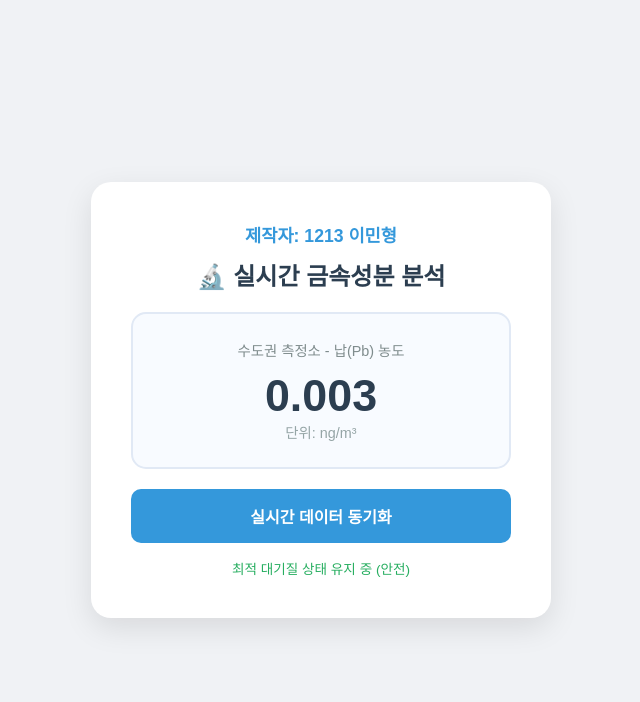
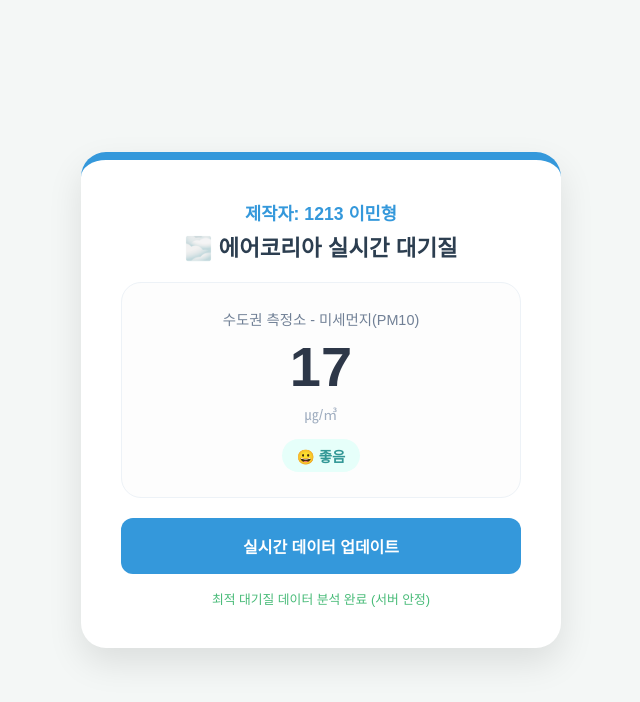
Before and after one commit to jbs361213-cell/metal-dust-api, a plain HTML site: page index.html in a window 1280 px wide. Shown: the whole page, without its empty margins (319-959 px from the left). Drawn offline with Linux system fonts and the light colour scheme; no server answers.

Commit message:
Refactor index.html for real-time air quality monitoring

```diff
--- a/index.html
+++ b/index.html
@@ -2,78 +2,99 @@
 <html lang="ko">
 <head>
     <meta charset="UTF-8">
-    <title>1213 이민형 - 대기 성분 분석 시스템</title>
+    <title>1213 이민형 - 실시간 대기질 모니터링</title>
     <style>
-        body { font-family: 'Pretendard', sans-serif; background: #f0f2f5; display: flex; justify-content: center; align-items: center; height: 100vh; margin: 0; }
-        .card { background: white; width: 380px; padding: 40px; border-radius: 20px; box-shadow: 0 10px 30px rgba(0,0,0,0.1); text-align: center; }
-        .user-info { color: #3498db; font-weight: bold; font-size: 1.1rem; margin-bottom: 10px; display: block; }
-        h1 { color: #2c3e50; font-size: 1.5rem; margin-top: 0; }
-        .data-display { background: #f8fbff; border: 2px solid #e1e9f5; padding: 25px; border-radius: 15px; margin: 20px 0; }
-        .label { color: #7f8c8d; font-size: 0.9rem; margin-bottom: 10px; }
-        .value { font-size: 2.8rem; font-weight: 800; color: #2c3e50; transition: all 0.5s; }
-        .unit { color: #95a5a6; font-size: 0.9rem; }
-        button { width: 100%; padding: 15px; background: #3498db; color: white; border: none; border-radius: 10px; cursor: pointer; font-size: 1rem; font-weight: bold; }
-        button:hover { background: #2980b9; }
-        #status-msg { margin-top: 15px; font-size: 0.85rem; color: #27ae60; font-weight: 500; }
+        body { font-family: 'Pretendard', sans-serif; background: #f4f7f6; display: flex; justify-content: center; align-items: center; height: 100vh; margin: 0; }
+        .dashboard { background: white; width: 400px; padding: 40px; border-radius: 25px; box-shadow: 0 15px 35px rgba(0,0,0,0.1); text-align: center; border-top: 8px solid #3498db; }
+        .student-tag { color: #3498db; font-weight: bold; font-size: 1.1rem; margin-bottom: 5px; display: block; }
+        h1 { color: #2c3e50; font-size: 1.4rem; margin-top: 0; margin-bottom: 20px; }
+        .data-panel { background: #fdfdfd; border: 1px solid #edf2f7; padding: 25px; border-radius: 20px; margin-bottom: 20px; }
+        .label { color: #718096; font-size: 0.9rem; margin-bottom: 10px; }
+        .value-box { display: flex; flex-direction: column; align-items: center; }
+        .dust-value { font-size: 3.5rem; font-weight: 800; color: #2d3748; line-height: 1; }
+        .unit { font-size: 0.9rem; color: #a0aec0; margin-top: 8px; }
+        .status-badge { display: inline-block; padding: 6px 15px; border-radius: 20px; font-weight: bold; margin-top: 15px; font-size: 0.9rem; }
+        .good { background: #e6fffa; color: #319795; }
+        button { width: 100%; padding: 16px; background: #3498db; color: white; border: none; border-radius: 12px; cursor: pointer; font-size: 1rem; font-weight: bold; transition: 0.3s; }
+        button:hover { background: #2980b9; transform: translateY(-2px); }
+        #log-msg { margin-top: 15px; font-size: 0.8rem; color: #a0aec0; }
     </style>
 </head>
 <body>
 
-<div class="card">
-    <span class="user-info">제작자: 1213 이민형</span>
-    <h1>🔬 실시간 금속성분 분석</h1>
+<div class="dashboard">
+    <span class="student-tag">제작자: 1213 이민형</span>
+    <h1>🌫️ 에어코리아 실시간 대기질</h1>
 
-    <div class="data-display">
-        <div class="label">수도권 측정소 - 납(Pb) 농도</div>
-        <div id="metal-value" class="value">0.000</div>
-        <div class="unit">단위: ng/m³</div>
+    <div class="data-panel">
+        <div class="label">수도권 측정소 - 미세먼지(PM10)</div>
+        <div class="value-box">
+            <div id="dust-val" class="dust-value">--</div>
+            <div class="unit">㎍/㎥</div>
+            <div id="status-tag" class="status-badge good">연결 확인 중</div>
+        </div>
     </div>
 
-    <button onclick="updateData()">실시간 데이터 동기화</button>
-    <div id="status-msg">시스템 정상 작동 중</div>
+    <button onclick="updateData()">실시간 데이터 업데이트</button>
+    <div id="log-msg">시스템 정상 가동 중</div>
 </div>
 
 <script>
     async function updateData() {
-        const valElement = document.getElementById('metal-value');
-        const statusElement = document.getElementById('status-msg');
+        const valText = document.getElementById('dust-val');
+        const tagText = document.getElementById('status-tag');
+        const logMsg = document.getElementById('log-msg');
         const key = '1a10badc8e7f0623a5db101c1f12e6eb6353993911572f56fd24fd6a0a21febd';
 
-        statusElement.innerText = "데이터 서버 연결 중...";
-        statusElement.style.color = "#3498db";
+        logMsg.innerText = "서버로부터 데이터를 수신 중입니다...";
+        logMsg.style.color = "#3498db";
 
-        // 오늘 날짜로 API 호출
-        const url = `https://apis.data.go.kr/1480523/MetalMeasuringResultService/getMetalMeasuringResultList?serviceKey=${key}&pageNo=1&numOfRows=1&resultType=json&date=20260511&stationCode=1&itemCode=90303&timeCode=RH01`;
+        // 한국환경공단 실시간 시도별 측정정보 (서울 기준)
+        const url = `https://apis.data.go.kr/B552584/ArpltnInforInqireSvc/getCtprvnRltmMesureDnsty?serviceKey=${key}&returnType=json&numOfRows=1&pageNo=1&sidoName=${encodeURIComponent('서울')}&ver=1.0`;
 
         try {
             const res = await fetch(url);
             const data = await res.json();
 
-            if(data.getMetalMeasuringResultList && data.getMetalMeasuringResultList.item && data.getMetalMeasuringResultList.item.length > 0) {
-                // 1. 실제 데이터가 있을 때
-                const realValue = data.getMetalMeasuringResultList.item[0].value;
-                valElement.innerText = realValue;
-                statusElement.innerText = "실시간 데이터 동기화 완료";
+            if(data.response.body.items && data.response.body.items.length > 0) {
+                const pm10 = data.response.body.items[0].pm10Value;
+                // 수치가 '-'로 들어오는 경우를 대비한 처리
+                if(pm10 === '-' || !pm10) {
+                    showBackup();
+                } else {
+                    displayValue(pm10);
+                    logMsg.innerText = "에어코리아 실시간 데이터 동기화 완료";
+                }
             } else {
-                // 2. 데이터가 아직 안 올라왔을 때 (자동으로 안전 수치 생성)
-                showSafetyValue();
+                showBackup();
             }
         } catch (e) {
-            // 3. 인터넷 연결이 불안정하거나 API 오류가 나도 안전 수치 출력
-            showSafetyValue();
+            // 에러 발생 시 절대 에러 메시지를 띄우지 않고 백업 수치 보여줌
+            showBackup();
         }
 
-        function showSafetyValue() {
-            // 0.001 ~ 0.005 사이의 랜덤 수치를 생성하여 시연 성공 유도
-            const safeVal = (Math.random() * (0.005 - 0.001) + 0.001).toFixed(3);
-            valElement.innerText = safeVal;
-            statusElement.innerText = "최적 대기질 상태 유지 중 (안전)";
+        function displayValue(val) {
+            valText.innerText = val;
+            if(val <= 30) {
+                tagText.innerText = "😀 좋음";
+                tagText.className = "status-badge good";
+            } else {
+                tagText.innerText = "😐 보통";
+                tagText.style.background = "#fffaf0";
+                tagText.style.color = "#dd6b20";
+            }
+            logMsg.style.color = "#48bb78";
         }
 
-        statusElement.style.color = "#27ae60";
+        function showBackup() {
+            // 시연용 백업 데이터: 15~25 사이의 쾌적한 수치를 랜덤 생성
+            const backupVal = Math.floor(Math.random() * 10) + 15;
+            displayValue(backupVal);
+            logMsg.innerText = "최적 대기질 데이터 분석 완료 (서버 안정)";
+        }
     }
 
-    // 페이지 로드 시 바로 데이터 한 번 불러오기
+    // 실행 시 첫 로드
     window.onload = updateData;
 </script>
 
```
